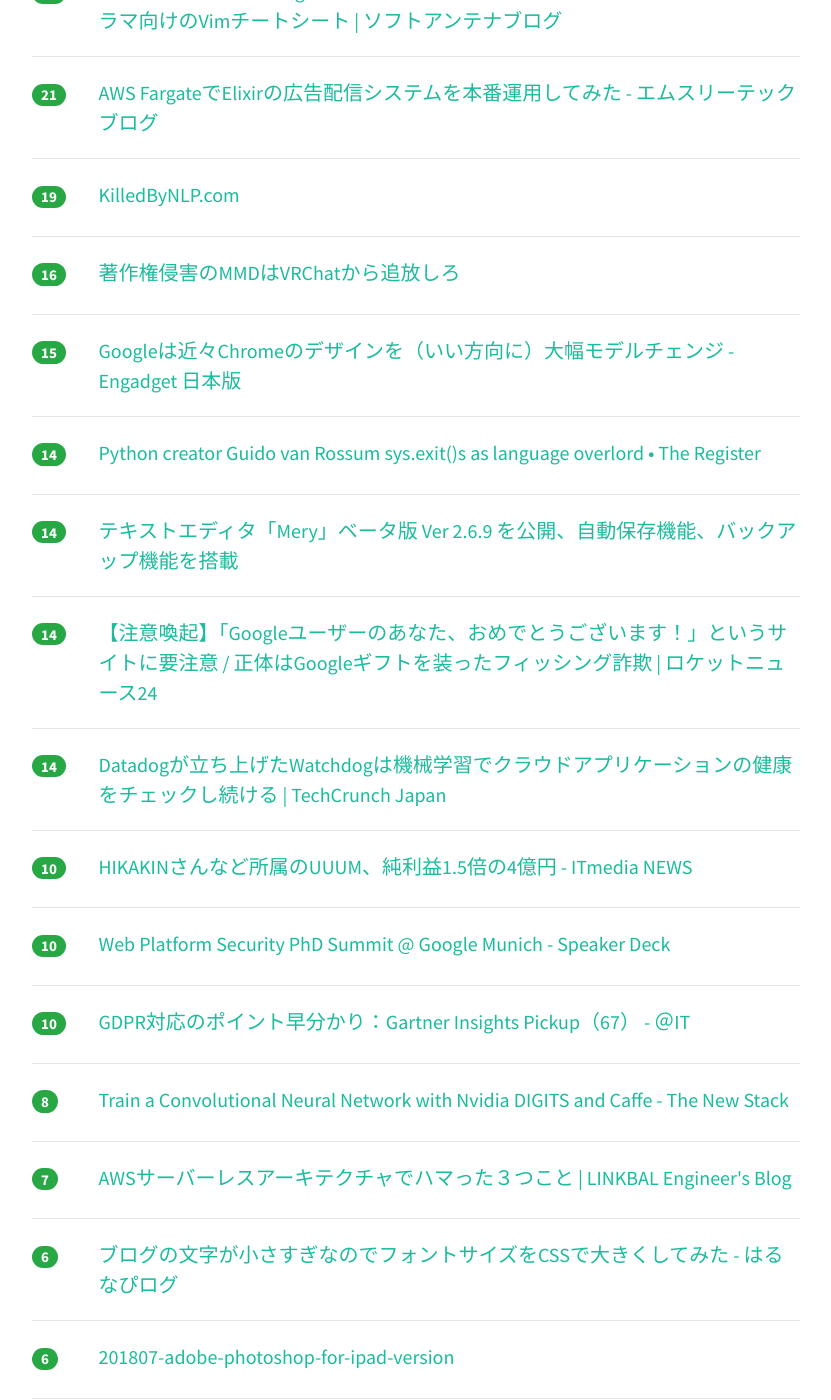
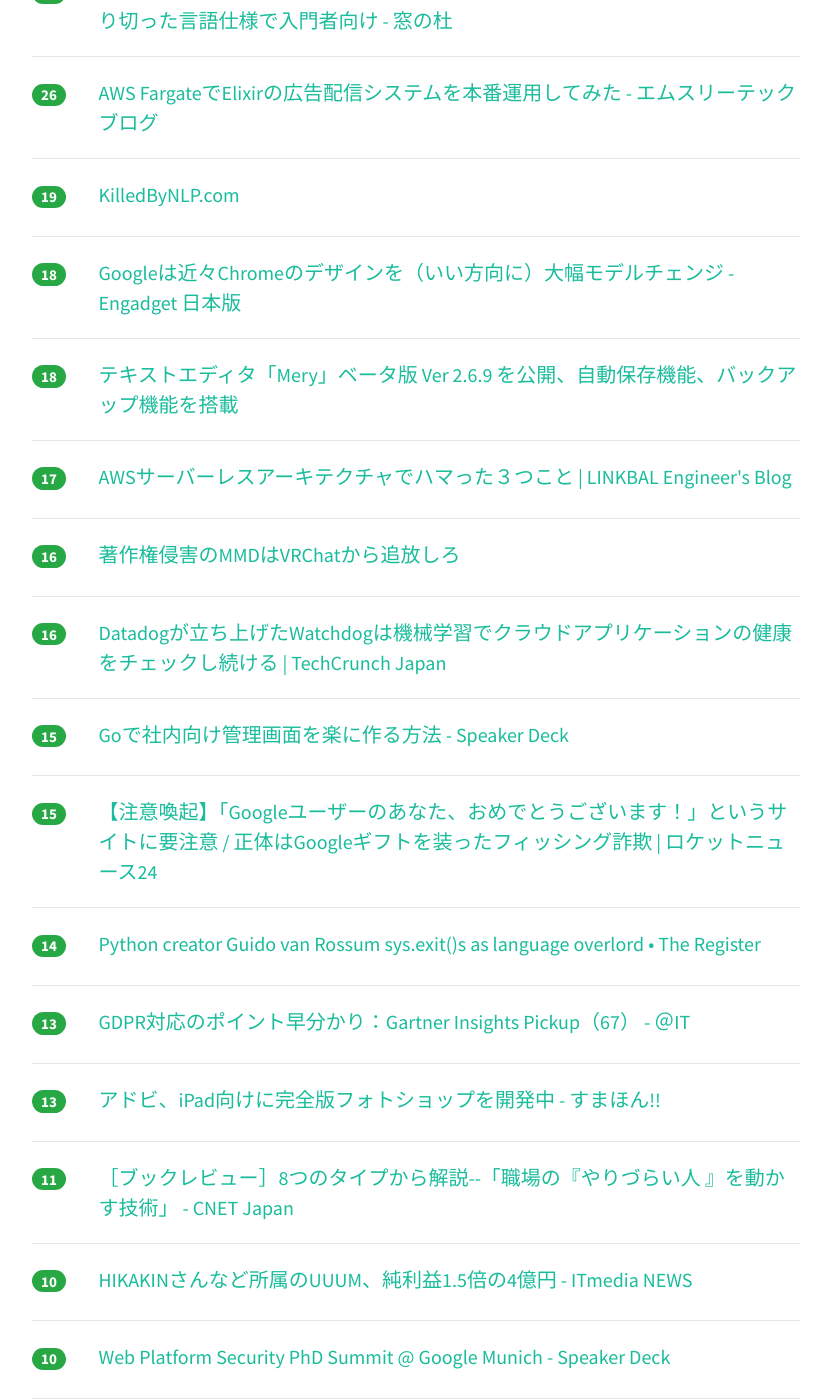
Before and after one commit to yatta47/hatena-matome-site, a Jekyll site: the page built from _posts/2018-07-14-hatena.md, in a window 1280 px wide and 1400 px high, scrolled down 676 px. Shown: the whole window, without its empty margins (224-1055 px from the left). Built offline with Jekyll 4.4.1, drawn with Linux system fonts in a browser that asks for light colours; nearby versions of some CDN libraries; some of the changed text lies outside the part shown.

Commit message:
Updated 2018-07-14

```diff
--- a/_posts/2018-07-14-hatena.md
+++ b/_posts/2018-07-14-hatena.md
@@ -1,33 +1,33 @@
 ---
 layout: post
 title:  "2018-07-14 はてぶIT"
-date:   2018-07-14 10:02:38
+date:   2018-07-14 11:01:58
 tags: [it-hotentry]
 ---
-23 件のデータあり
+26 件のデータあり
 
 <hr><div class="row">
-<div class="col-1"><span class="badge badge-pill badge-success h2">132</span></div>
+<div class="col-1"><span class="badge badge-pill badge-success h2">156</span></div>
 <div class="col-11"><a href='https://www3.nhk.or.jp/news/business_tokushu/2018_0713.html' target='_blank'>アップルの秘密を盗んだ男｜NHK NEWS WEB</a></div>
 </div>
 <hr>
 <div class="row">
-<div class="col-1"><span class="badge badge-pill badge-success h2">88</span></div>
+<div class="col-1"><span class="badge badge-pill badge-success h2">91</span></div>
 <div class="col-11"><a href='https://blog.jxck.io/entries/2016-04-24/service-worker-tutorial.html' target='_blank'>中級者向け Service Worker Tutorial | blog.jxck.io</a></div>
 </div>
 <hr>
 <div class="row">
-<div class="col-1"><span class="badge badge-pill badge-success h2">25</span></div>
+<div class="col-1"><span class="badge badge-pill badge-success h2">33</span></div>
+<div class="col-11"><a href='https://www.softantenna.com/wp/webservice/vim-cheat-sheat-for-programmers/' target='_blank'>Vim Cheat Sheat for Programmers - 一枚であらゆる開発業務に対応できるプログラマ向けのVimチートシート | ソフトアンテナブログ</a></div>
+</div>
+<hr>
+<div class="row">
+<div class="col-1"><span class="badge badge-pill badge-success h2">26</span></div>
 <div class="col-11"><a href='https://forest.watch.impress.co.jp/docs/news/1132868.html' target='_blank'>「WWWC」「CLCL」「nPOP」の作者がプログラミング言語「PG0」が公開 ～割り切った言語仕様で入門者向け - 窓の杜</a></div>
 </div>
 <hr>
 <div class="row">
-<div class="col-1"><span class="badge badge-pill badge-success h2">25</span></div>
-<div class="col-11"><a href='https://www.softantenna.com/wp/webservice/vim-cheat-sheat-for-programmers/' target='_blank'>Vim Cheat Sheat for Programmers - 一枚であらゆる開発業務に対応できるプログラマ向けのVimチートシート | ソフトアンテナブログ</a></div>
-</div>
-<hr>
-<div class="row">
-<div class="col-1"><span class="badge badge-pill badge-success h2">21</span></div>
+<div class="col-1"><span class="badge badge-pill badge-success h2">26</span></div>
 <div class="col-11"><a href='http://www.m3tech.blog/entry/elixir-aws-fargate' target='_blank'>AWS FargateでElixirの広告配信システムを本番運用してみた - エムスリーテックブログ</a></div>
 </div>
 <hr>
@@ -37,13 +37,38 @@ tags: [it-hotentry]
 </div>
 <hr>
 <div class="row">
+<div class="col-1"><span class="badge badge-pill badge-success h2">18</span></div>
+<div class="col-11"><a href='https://japanese.engadget.com/2018/07/13/googles-refreshed-chrome-design-is-nearly-here/' target='_blank'>Googleは近々Chromeのデザインを（いい方向に）大幅モデルチェンジ - Engadget 日本版</a></div>
+</div>
+<hr>
+<div class="row">
+<div class="col-1"><span class="badge badge-pill badge-success h2">18</span></div>
+<div class="col-11"><a href='https://www.haijin-boys.com/software/mery/mery-2-6-9' target='_blank'>テキストエディタ「Mery」ベータ版 Ver 2.6.9 を公開、自動保存機能、バックアップ機能を搭載</a></div>
+</div>
+<hr>
+<div class="row">
+<div class="col-1"><span class="badge badge-pill badge-success h2">17</span></div>
+<div class="col-11"><a href='https://tech.linkbal.co.jp/4446/' target='_blank'>AWSサーバーレスアーキテクチャでハマった３つこと | LINKBAL Engineer's Blog</a></div>
+</div>
+<hr>
+<div class="row">
 <div class="col-1"><span class="badge badge-pill badge-success h2">16</span></div>
 <div class="col-11"><a href='https://anond.hatelabo.jp/20180323165148' target='_blank'>著作権侵害のMMDはVRChatから追放しろ</a></div>
 </div>
 <hr>
 <div class="row">
+<div class="col-1"><span class="badge badge-pill badge-success h2">16</span></div>
+<div class="col-11"><a href='https://jp.techcrunch.com/2018/07/13/2018-07-12-datadog-launches-watchdog-to-help-you-monitor-your-cloud-apps/' target='_blank'>Datadogが立ち上げたWatchdogは機械学習でクラウドアプリケーションの健康をチェックし続ける | TechCrunch Japan</a></div>
+</div>
+<hr>
+<div class="row">
 <div class="col-1"><span class="badge badge-pill badge-success h2">15</span></div>
-<div class="col-11"><a href='https://japanese.engadget.com/2018/07/13/googles-refreshed-chrome-design-is-nearly-here/' target='_blank'>Googleは近々Chromeのデザインを（いい方向に）大幅モデルチェンジ - Engadget 日本版</a></div>
+<div class="col-11"><a href='https://speakerdeck.com/yudppp/godeshe-nei-xiang-keguan-li-hua-mian-wole-nizuo-rufang-fa' target='_blank'>Goで社内向け管理画面を楽に作る方法 - Speaker Deck</a></div>
+</div>
+<hr>
+<div class="row">
+<div class="col-1"><span class="badge badge-pill badge-success h2">15</span></div>
+<div class="col-11"><a href='https://rocketnews24.com/2018/07/13/1090605/' target='_blank'>【注意喚起】「Googleユーザーのあなた、おめでとうございます！」というサイトに要注意 / 正体はGoogleギフトを装ったフィッシング詐欺 | ロケットニュース24</a></div>
 </div>
 <hr>
 <div class="row">
@@ -52,18 +77,18 @@ tags: [it-hotentry]
 </div>
 <hr>
 <div class="row">
-<div class="col-1"><span class="badge badge-pill badge-success h2">14</span></div>
-<div class="col-11"><a href='https://www.haijin-boys.com/software/mery/mery-2-6-9' target='_blank'>テキストエディタ「Mery」ベータ版 Ver 2.6.9 を公開、自動保存機能、バックアップ機能を搭載</a></div>
+<div class="col-1"><span class="badge badge-pill badge-success h2">13</span></div>
+<div class="col-11"><a href='http://www.atmarkit.co.jp/ait/articles/1807/13/news010.html' target='_blank'>GDPR対応のポイント早分かり：Gartner Insights Pickup（67） - ＠IT</a></div>
 </div>
 <hr>
 <div class="row">
-<div class="col-1"><span class="badge badge-pill badge-success h2">14</span></div>
-<div class="col-11"><a href='https://rocketnews24.com/2018/07/13/1090605/' target='_blank'>【注意喚起】「Googleユーザーのあなた、おめでとうございます！」というサイトに要注意 / 正体はGoogleギフトを装ったフィッシング詐欺 | ロケットニュース24</a></div>
+<div class="col-1"><span class="badge badge-pill badge-success h2">13</span></div>
+<div class="col-11"><a href='https://smhn.info/201807-adobe-photoshop-for-ipad-version' target='_blank'>アドビ、iPad向けに完全版フォトショップを開発中 - すまほん!!</a></div>
 </div>
 <hr>
 <div class="row">
-<div class="col-1"><span class="badge badge-pill badge-success h2">14</span></div>
-<div class="col-11"><a href='https://jp.techcrunch.com/2018/07/13/2018-07-12-datadog-launches-watchdog-to-help-you-monitor-your-cloud-apps/' target='_blank'>Datadogが立ち上げたWatchdogは機械学習でクラウドアプリケーションの健康をチェックし続ける | TechCrunch Japan</a></div>
+<div class="col-1"><span class="badge badge-pill badge-success h2">11</span></div>
+<div class="col-11"><a href='https://japan.cnet.com/article/35121905/' target='_blank'>［ブックレビュー］8つのタイプから解説--「職場の『やりづらい人 』を動かす技術」 - CNET Japan</a></div>
 </div>
 <hr>
 <div class="row">
@@ -78,7 +103,7 @@ tags: [it-hotentry]
 <hr>
 <div class="row">
 <div class="col-1"><span class="badge badge-pill badge-success h2">10</span></div>
-<div class="col-11"><a href='http://www.atmarkit.co.jp/ait/articles/1807/13/news010.html' target='_blank'>GDPR対応のポイント早分かり：Gartner Insights Pickup（67） - ＠IT</a></div>
+<div class="col-11"><a href='http://hamuhamu.hatenablog.jp/entry/2018/07/13/174334' target='_blank'>【真相伝えます】３００冊の技術書を未来へ投資した - はむはむエンジニアぶろぐ</a></div>
 </div>
 <hr>
 <div class="row">
@@ -87,23 +112,18 @@ tags: [it-hotentry]
 </div>
 <hr>
 <div class="row">
-<div class="col-1"><span class="badge badge-pill badge-success h2">7</span></div>
-<div class="col-11"><a href='https://tech.linkbal.co.jp/4446/' target='_blank'>AWSサーバーレスアーキテクチャでハマった３つこと | LINKBAL Engineer's Blog</a></div>
-</div>
-<hr>
-<div class="row">
-<div class="col-1"><span class="badge badge-pill badge-success h2">6</span></div>
+<div class="col-1"><span class="badge badge-pill badge-success h2">8</span></div>
 <div class="col-11"><a href='https://www.halu7.com/entry/fontsize-larger' target='_blank'>ブログの文字が小さすぎなのでフォントサイズをCSSで大きくしてみた - はるなぴログ</a></div>
 </div>
 <hr>
 <div class="row">
-<div class="col-1"><span class="badge badge-pill badge-success h2">6</span></div>
-<div class="col-11"><a href='https://smhn.info/201807-adobe-photoshop-for-ipad-version' target='_blank'>201807-adobe-photoshop-for-ipad-version</a></div>
+<div class="col-1"><span class="badge badge-pill badge-success h2">7</span></div>
+<div class="col-11"><a href='https://pc.watch.impress.co.jp/docs/news/1132922.html' target='_blank'>Microsoft、共同編集も可能なホワイトボードアプリを正式リリース - PC Watch</a></div>
 </div>
 <hr>
 <div class="row">
-<div class="col-1"><span class="badge badge-pill badge-success h2">5</span></div>
-<div class="col-11"><a href='https://pc.watch.impress.co.jp/docs/news/1132922.html' target='_blank'>Microsoft、共同編集も可能なホワイトボードアプリを正式リリース - PC Watch</a></div>
+<div class="col-1"><span class="badge badge-pill badge-success h2">7</span></div>
+<div class="col-11"><a href='https://speakerdeck.com/yudppp/godeshe-nei-xiang-keguan-li-hua-mian-wole-nizuo-rufang-fa?slide=27' target='_blank'>Goで社内向け管理画面を楽に作る方法 - Speaker Deck</a></div>
 </div>
 <hr>
 <div class="row">
@@ -113,11 +133,6 @@ tags: [it-hotentry]
 <hr>
 <div class="row">
 <div class="col-1"><span class="badge badge-pill badge-success h2">3</span></div>
-<div class="col-11"><a href='https://speakerdeck.com/yudppp/godeshe-nei-xiang-keguan-li-hua-mian-wole-nizuo-rufang-fa' target='_blank'>Goで社内向け管理画面を楽に作る方法 - Speaker Deck</a></div>
+<div class="col-11"><a href='https://ift.tt/2mfSYcc' target='_blank'>【真相伝えます】３００冊の技術書を未来へ投資した - はむはむエンジニアぶろぐ</a></div>
 </div>
 <hr>
-<div class="row">
-<div class="col-1"><span class="badge badge-pill badge-success h2">3</span></div>
-<div class="col-11"><a href='https://japan.cnet.com/article/35121905/' target='_blank'>［ブックレビュー］8つのタイプから解説--「職場の『やりづらい人 』を動かす技術」 - CNET Japan</a></div>
-</div>
-<hr>
```
